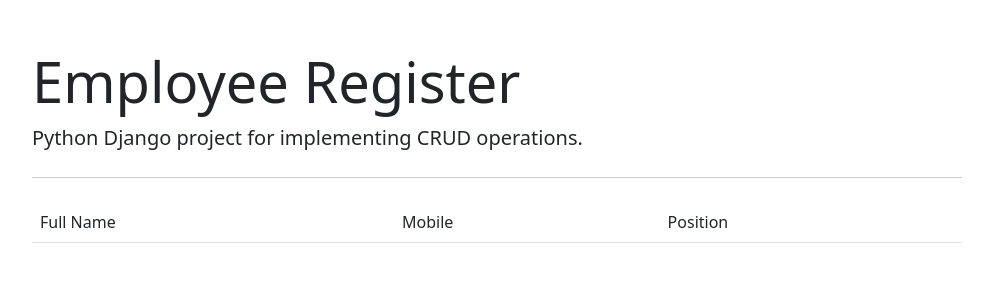
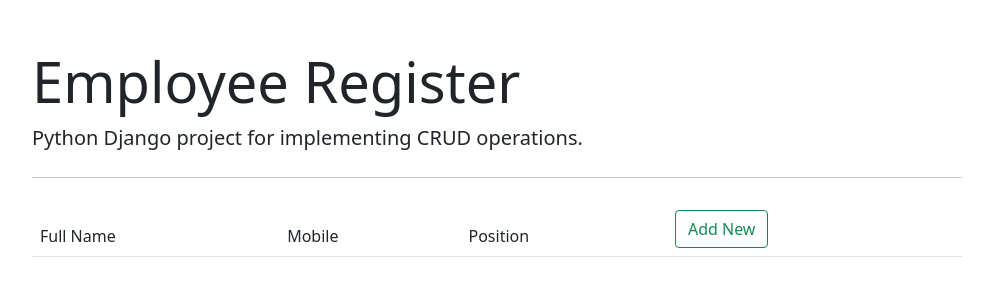
Before and after one commit to mv-faza/Django_CRUD_operations, a Django app: page /employee/list/ in a window 1280 px wide. Shown: the top 300 px of the page, without its empty margins (143-1136 px from the left). Run offline with Django 3.2, Linux system fonts and the light colour scheme; data that the repository does not hold is empty.

Commit message:
add employee insert and update

```diff
--- a/CRUD_with_Django/employee_register/templates/employee_register/employee_list.html
+++ b/CRUD_with_Django/employee_register/templates/employee_register/employee_list.html
@@ -8,6 +8,11 @@
                     <td>Full Name</td>
                     <td>Mobile</td>
                     <td>Position</td>
+                    <td>
+                        <a href="{% url 'employee_insert' %}" class="btn btn-outline-success">
+                            <i class="fas fa-plus"></i> Add New
+                        </a>
+                    </td>
                 </tr>
             </thead>
             <tbody>
@@ -16,6 +21,17 @@
                     <td>{{employee.fullname}}</td>
                     <td>{{employee.mobile}}</td>
                     <td>{{employee.position}}</td>
+                    <td>
+                        <a href="{% url 'employee_update' employee.id %}" class="btn text-secondary px-3">
+                            <i class="far fa-edit"></i>
+                        </a>
+                        <form action="{% url 'employee_delete' employee.id %}" method="post">
+                            {% csrf_token %}
+                            <button type="submit" class="btn">
+                                <i class="far fa-trash-alt fa-lg text-danger-float-right"></i>
+                            </button>
+                        </form>
+                    </td>
                 </tr>
                 {% endfor %}
             </tbody>
```
